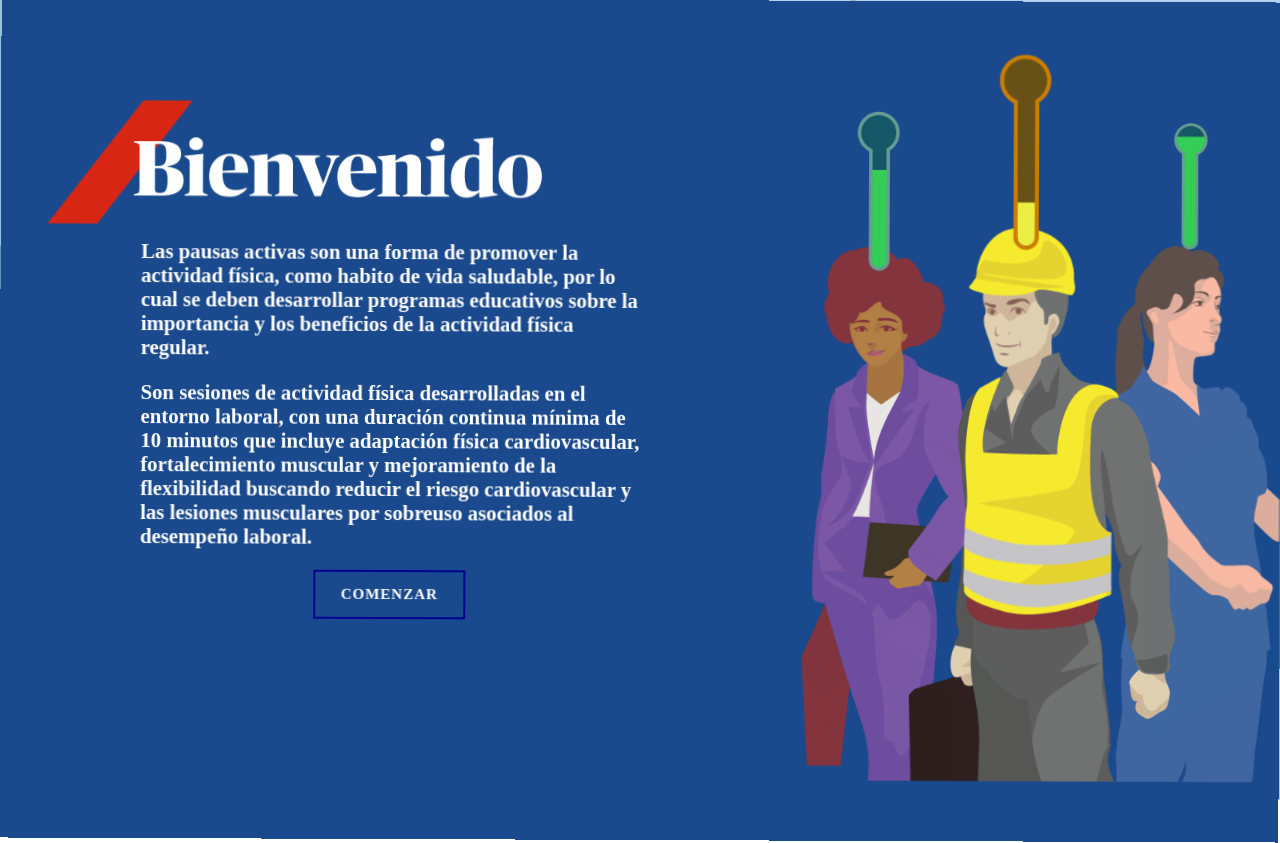
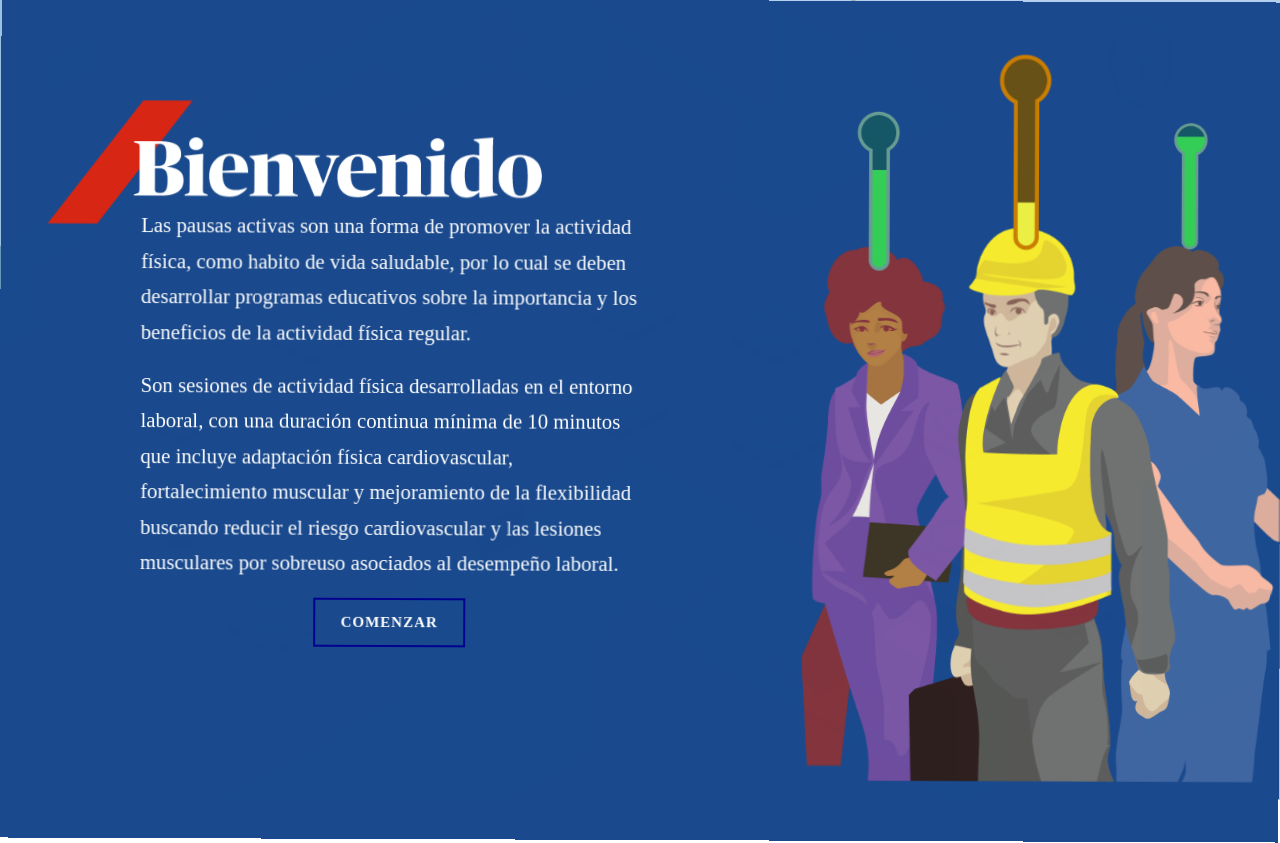
Before and after one commit to cristianhdev/axa-colpatria-games, a Vue app: page / in a window 1280 px wide. Built offline with nearby package versions, Linux system fonts and the light colour scheme.

Commit message:
UPDATE: actualizando actividades

```diff
--- a/src/views/BienvenidaView.vue
+++ b/src/views/BienvenidaView.vue
@@ -10,17 +10,17 @@
     <VentanaInstrucciones v-if="ocultarVentana" @ocultarVentana="cerrarBienvenida" urlImagenFondo="BienvidaJuegos"
       :ocultarBotones="ocultarBotones">
       <template #texto>
-        <h3>
+        <h2>
           Las pausas activas son una forma de promover la actividad física, como habito
           de vida saludable, por lo cual se deben desarrollar programas educativos sobre
           la importancia y los beneficios de la actividad física regular.
-        </h3>
-        <h3>Son sesiones de actividad física desarrolladas en el entorno laboral, con una
+        </h2>
+        <h2>Son sesiones de actividad física desarrolladas en el entorno laboral, con una
           duración continua mínima de 10 minutos que incluye adaptación física
           cardiovascular, fortalecimiento muscular y mejoramiento de la flexibilidad
           buscando reducir el riesgo cardiovascular y las lesiones musculares por sobreuso asociados al desempeño
           laboral.
-        </h3>
+        </h2>
 
         <div class="btn-jugar auto flex-center-elements-row gap-2" style="text-align:center" @click="openFullscreen">
           <button class="btn-primary-ghost"> COMENZAR</button>
```
